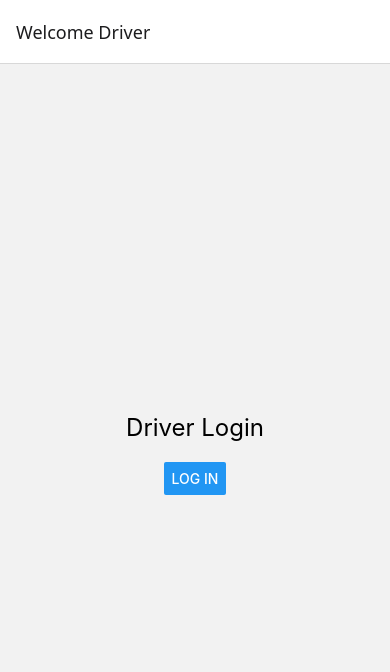
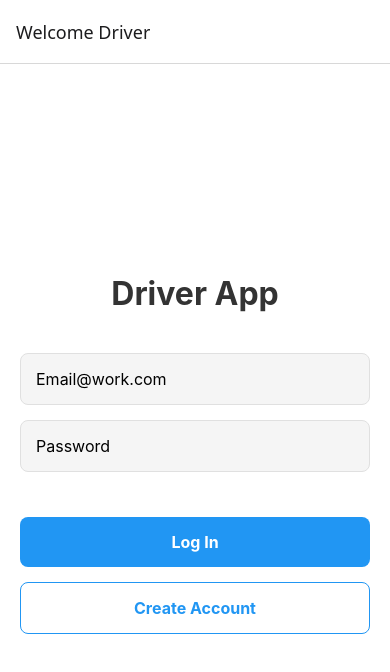
Before and after one commit to solomon-asmr/driver-route-app, a React Native app: screen /Login in a window 390 px wide. Shown: the top 672 px of the page. Built offline with nearby package versions, Linux system fonts and the light colour scheme; no server answers.

Commit message:
Moved API keys to environment variables for security

```diff
--- a/package.json
+++ b/package.json
@@ -12,10 +12,13 @@
   },
   "dependencies": {
     "@expo/vector-icons": "^15.0.3",
+    "@react-native-async-storage/async-storage": "2.2.0",
     "@react-navigation/bottom-tabs": "^7.4.0",
     "@react-navigation/elements": "^2.6.3",
     "@react-navigation/native": "^7.1.24",
     "@react-navigation/native-stack": "^7.8.5",
+    "@supabase/supabase-js": "^2.86.0",
+    "dotenv": "^17.2.3",
     "expo": "~54.0.25",
     "expo-constants": "~18.0.10",
     "expo-font": "~14.0.9",
@@ -36,6 +39,7 @@
     "react-native-reanimated": "~4.1.1",
     "react-native-safe-area-context": "~5.6.0",
     "react-native-screens": "~4.16.0",
+    "react-native-url-polyfill": "^3.0.0",
     "react-native-web": "~0.21.0",
     "react-native-webview": "13.15.0",
     "react-native-worklets": "0.5.1"
--- a/src/screens/LoginScreen.js
+++ b/src/screens/LoginScreen.js
@@ -1,16 +1,143 @@
-import { Button, StyleSheet, Text, View } from "react-native";
+import { useState } from "react";
+import {
+  ActivityIndicator,
+  Alert,
+  StyleSheet,
+  Text,
+  TextInput,
+  TouchableOpacity,
+  View,
+} from "react-native";
+import { supabase } from "../supabaseClient"; // Import our new helper
 
 export default function LoginScreen({ navigation }) {
+  const [email, setEmail] = useState("");
+  const [password, setPassword] = useState("");
+  const [loading, setLoading] = useState(false);
+
+  // 1. Handle Login
+  async function signInWithEmail() {
+    setLoading(true);
+    const { error } = await supabase.auth.signInWithPassword({
+      email: email,
+      password: password,
+    });
+
+    if (error) {
+      Alert.alert("Login Failed", error.message);
+      setLoading(false);
+    } else {
+      // Success! Navigation happens automatically if we listen to auth state,
+      // but for now, let's manually go to Home.
+      setLoading(false);
+      navigation.navigate("Home");
+    }
+  }
+
+  // 2. Handle Sign Up
+  async function signUpWithEmail() {
+    setLoading(true);
+    const { error } = await supabase.auth.signUp({
+      email: email,
+      password: password,
+    });
+
+    if (error) {
+      Alert.alert("Sign Up Failed", error.message);
+    } else {
+      Alert.alert("Success", "Account created! You can now log in.");
+    }
+    setLoading(false);
+  }
+
   return (
     <View style={styles.container}>
-      <Text style={styles.text}>Driver Login</Text>
-      {/* We will add real inputs later. For now, just a button to move forward */}
-      <Button title="Log In" onPress={() => navigation.navigate("Home")} />
+      <Text style={styles.title}>Driver App</Text>
+
+      <View style={styles.inputContainer}>
+        <TextInput
+          style={styles.input}
+          placeholder="Email@work.com"
+          value={email}
+          onChangeText={setEmail}
+          autoCapitalize="none"
+        />
+        <TextInput
+          style={styles.input}
+          placeholder="Password"
+          value={password}
+          onChangeText={setPassword}
+          secureTextEntry={true}
+        />
+      </View>
+
+      {loading ? (
+        <ActivityIndicator
+          size="large"
+          color="#2196F3"
+          style={{ marginTop: 20 }}
+        />
+      ) : (
+        <View style={styles.buttonContainer}>
+          <TouchableOpacity
+            style={styles.loginButton}
+            onPress={signInWithEmail}
+          >
+            <Text style={styles.buttonText}>Log In</Text>
+          </TouchableOpacity>
+
+          <TouchableOpacity
+            style={styles.signUpButton}
+            onPress={signUpWithEmail}
+          >
+            <Text style={styles.signUpText}>Create Account</Text>
+          </TouchableOpacity>
+        </View>
+      )}
     </View>
   );
 }
 
 const styles = StyleSheet.create({
-  container: { flex: 1, justifyContent: "center", alignItems: "center" },
-  text: { fontSize: 24, marginBottom: 20 },
+  container: {
+    flex: 1,
+    justifyContent: "center",
+    padding: 20,
+    backgroundColor: "#fff",
+  },
+  title: {
+    fontSize: 32,
+    fontWeight: "bold",
+    marginBottom: 40,
+    textAlign: "center",
+    color: "#333",
+  },
+  inputContainer: { marginBottom: 20 },
+  input: {
+    backgroundColor: "#F5F5F5",
+    padding: 15,
+    borderRadius: 8,
+    marginBottom: 15,
+    fontSize: 16,
+    borderWidth: 1,
+    borderColor: "#E0E0E0",
+  },
+  buttonContainer: { marginTop: 10 },
+  loginButton: {
+    backgroundColor: "#2196F3",
+    padding: 15,
+    borderRadius: 8,
+    alignItems: "center",
+    marginBottom: 15,
+  },
+  signUpButton: {
+    backgroundColor: "white",
+    padding: 15,
+    borderRadius: 8,
+    alignItems: "center",
+    borderWidth: 1,
+    borderColor: "#2196F3",
+  },
+  buttonText: { color: "white", fontWeight: "bold", fontSize: 16 },
+  signUpText: { color: "#2196F3", fontWeight: "bold", fontSize: 16 },
 });
--- /dev/null
+++ b/src/supabaseClient.js
@@ -0,0 +1,22 @@
+import AsyncStorage from "@react-native-async-storage/async-storage";
+import { createClient } from "@supabase/supabase-js";
+import "react-native-url-polyfill/auto";
+
+// 1. Read from the .env file
+// In Expo, we access them via process.env
+const supabaseUrl = process.env.EXPO_PUBLIC_SUPABASE_URL;
+const supabaseAnonKey = process.env.EXPO_PUBLIC_SUPABASE_ANON_KEY;
+
+// Safety Check: Warn if keys are missing (helps debugging)
+if (!supabaseUrl || !supabaseAnonKey) {
+  console.error("Supabase Keys are missing! Check your .env file.");
+}
+
+export const supabase = createClient(supabaseUrl, supabaseAnonKey, {
+  auth: {
+    storage: AsyncStorage,
+    autoRefreshToken: true,
+    persistSession: true,
+    detectSessionInUrl: false,
+  },
+});
```
Also changed, not shown: 2 other files (tests, documents, lock files or other folders).
